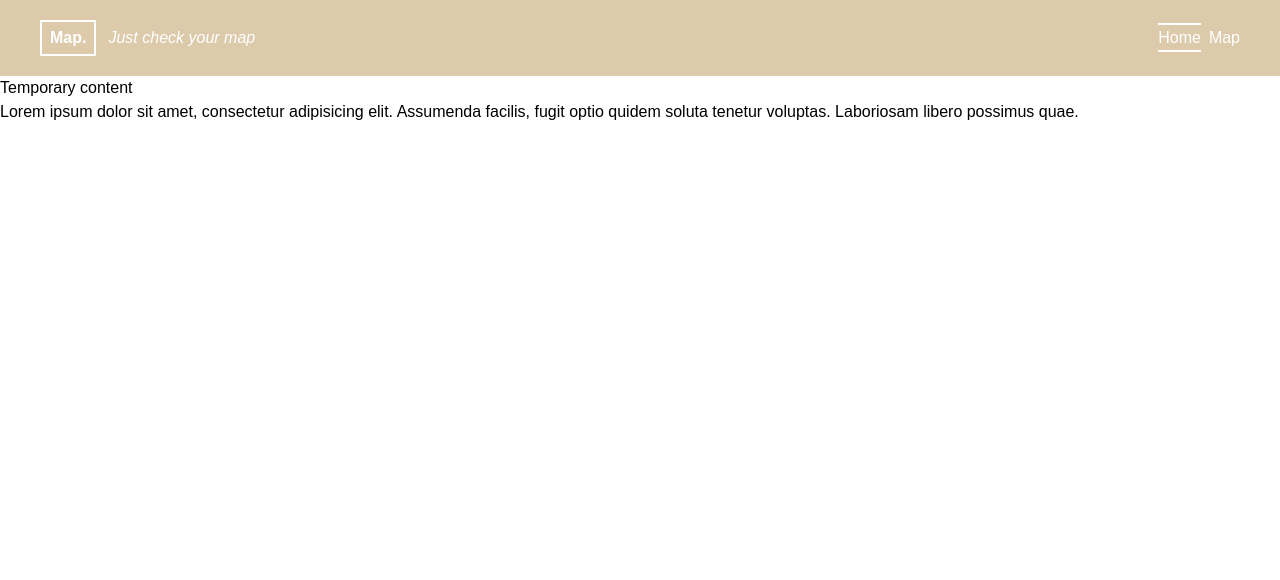
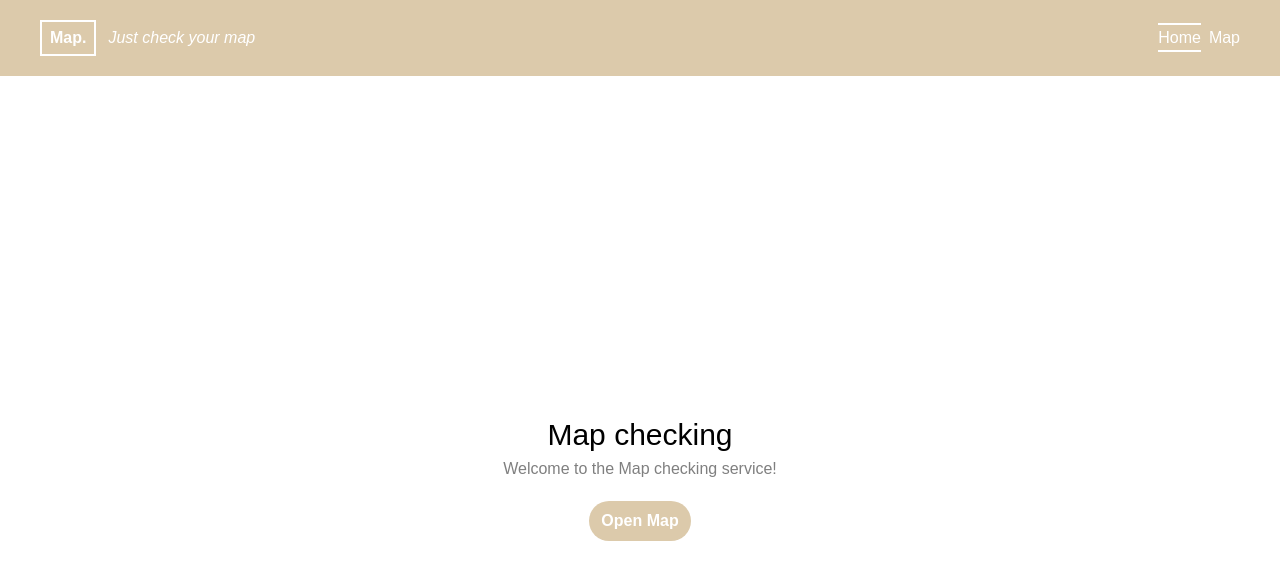
Before and after one commit to gonchar44/map-test-task, a Next.js app: page / in a window 1280 px wide. Shown: the top 580 px of the page. Built offline with nearby package versions, Linux system fonts and the light colour scheme.

Commit message:
feat: designed Main page

```diff
--- a/app/page.tsx
+++ b/app/page.tsx
@@ -1,15 +1,17 @@
-import Image from 'next/image'
+import ButtonLink from '@/components/button-link'
 
-export default function Home() {
-  return (
-    <main className="min-h-screen">
-      <h2>Temporary content</h2>
+const Home = () => (
+  <main className="min-h-screen flex flex-col justify-center items-center gap-y-5 p-5">
+    <div className="flex flex-col items-center">
+      <h2 className="text-h2">Map checking</h2>
 
-      <p>
-        Lorem ipsum dolor sit amet, consectetur adipisicing elit. Assumenda
-        facilis, fugit optio quidem soluta tenetur voluptas. Laboriosam libero
-        possimus quae.
+      <p className="text-secondary-dark">
+        Welcome to the Map checking service!
       </p>
-    </main>
-  )
-}
+    </div>
+
+    <ButtonLink href="/map" text="Open Map" />
+  </main>
+)
+
+export default Home
--- a/components/map-template.tsx
+++ b/components/map-template.tsx
@@ -100,7 +100,7 @@ export const MapTemplate = () => {
   }, [autocomplete])
 
   return (
-    <div className="w-full flex flex-col items-center py-5">
+    <section className="w-full flex flex-col items-center py-5">
       {isLoaded ? (
         <div className="w-full lg:w-8/12 flex flex-col items-center gap-y-3">
           {/*Search box*/}
@@ -119,6 +119,6 @@ export const MapTemplate = () => {
       ) : (
         <Loader />
       )}
-    </div>
+    </section>
   )
 }
```
